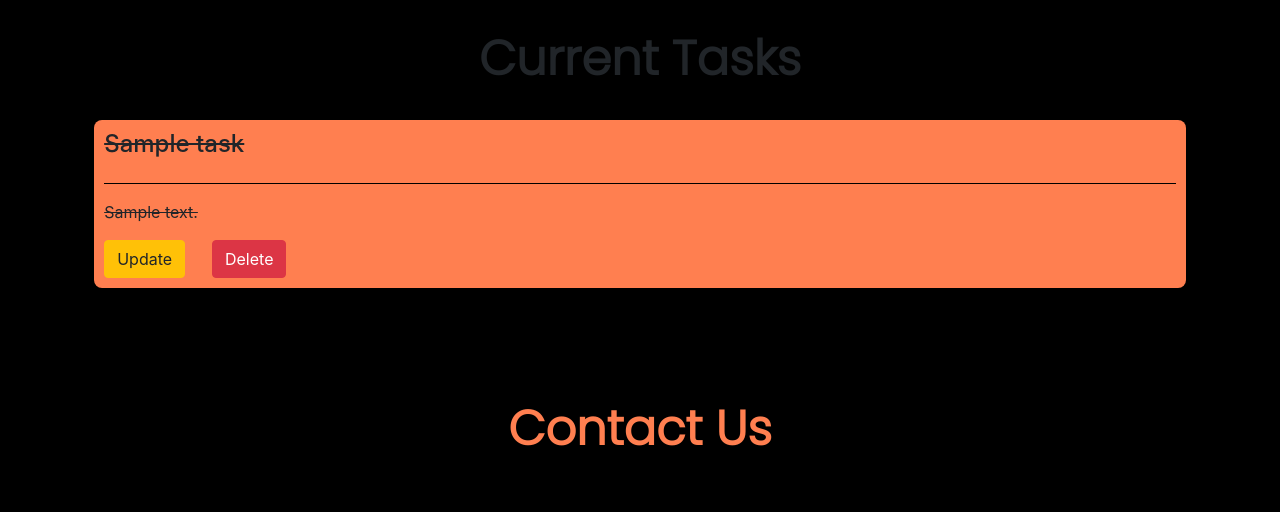
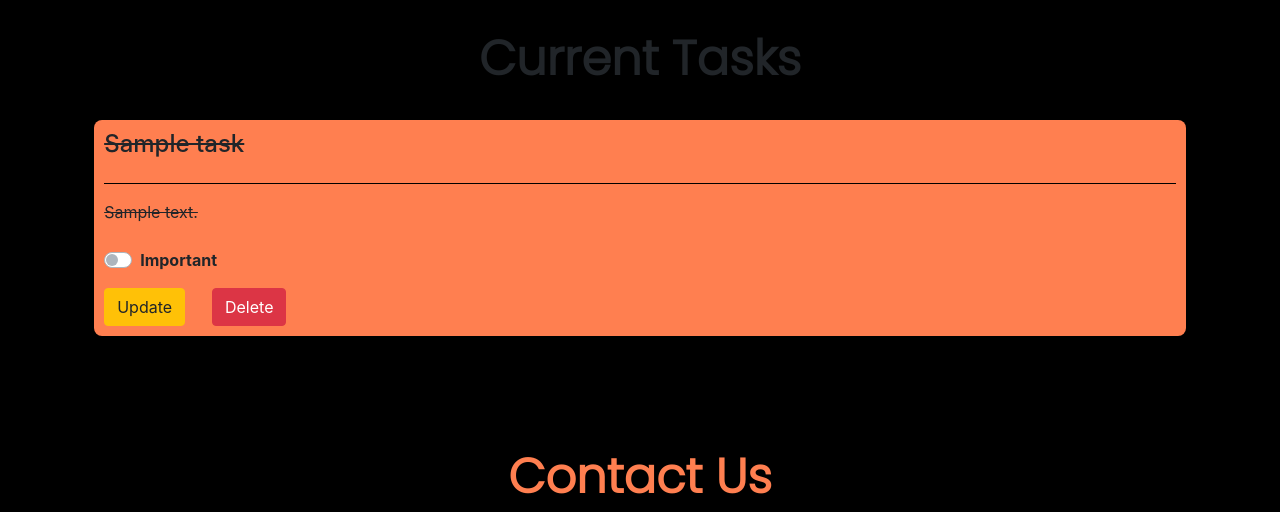
Before and after one commit to Tech-Shell/notifyre, a Django app: page /accounts/dashboard in a window 1280 px wide. Shown: the part 1691-2203 px from the top of the page. Run offline with Django 3.2, Linux system fonts and the light colour scheme; a user stored in the database is signed in; tables that the repository leaves empty hold one stand-in row (values such as "Sample post"); some libraries are stand-ins or nearby versions.

Commit message:
Imp toggle button added

```diff
--- a/templates/accounts/dashboard.html
+++ b/templates/accounts/dashboard.html
@@ -172,6 +172,14 @@
                       {% endif %}
                     </div>
                   </div>
+                  <div class="row mt-2 mb-3">
+                    <div class="col-12">
+                      <div class="custom-control custom-switch">
+                        <input type="checkbox" class="custom-control-input" id="important">
+                        <label class="custom-control-label" for="important"><strong>Important</strong></label>
+                      </div>
+                    </div>
+                  </div>
                   <div class="row">
                       <div class="col-2 col-md-1">
                         <form method="POST" action="{% url 'update_task' %}">
```
